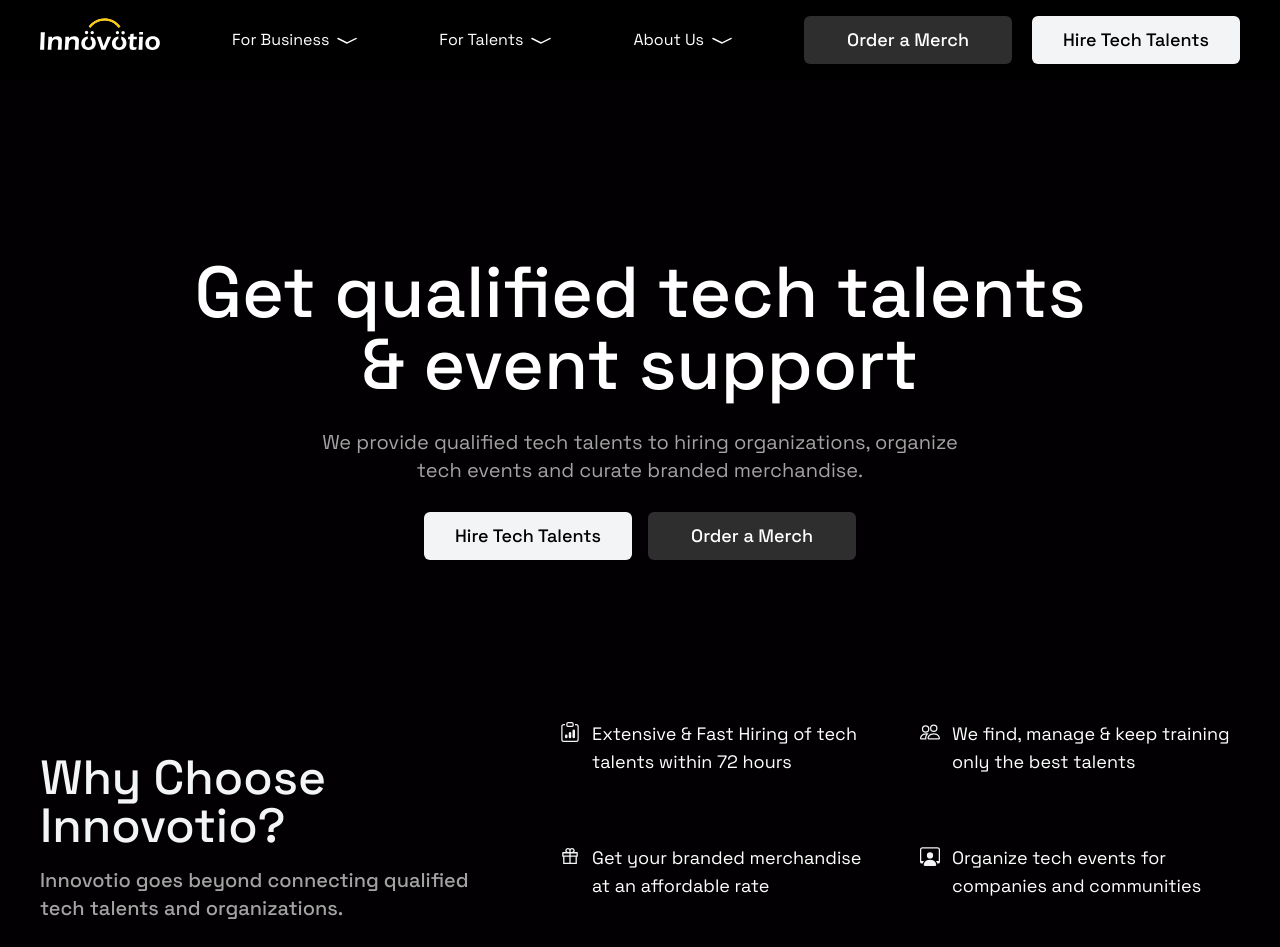
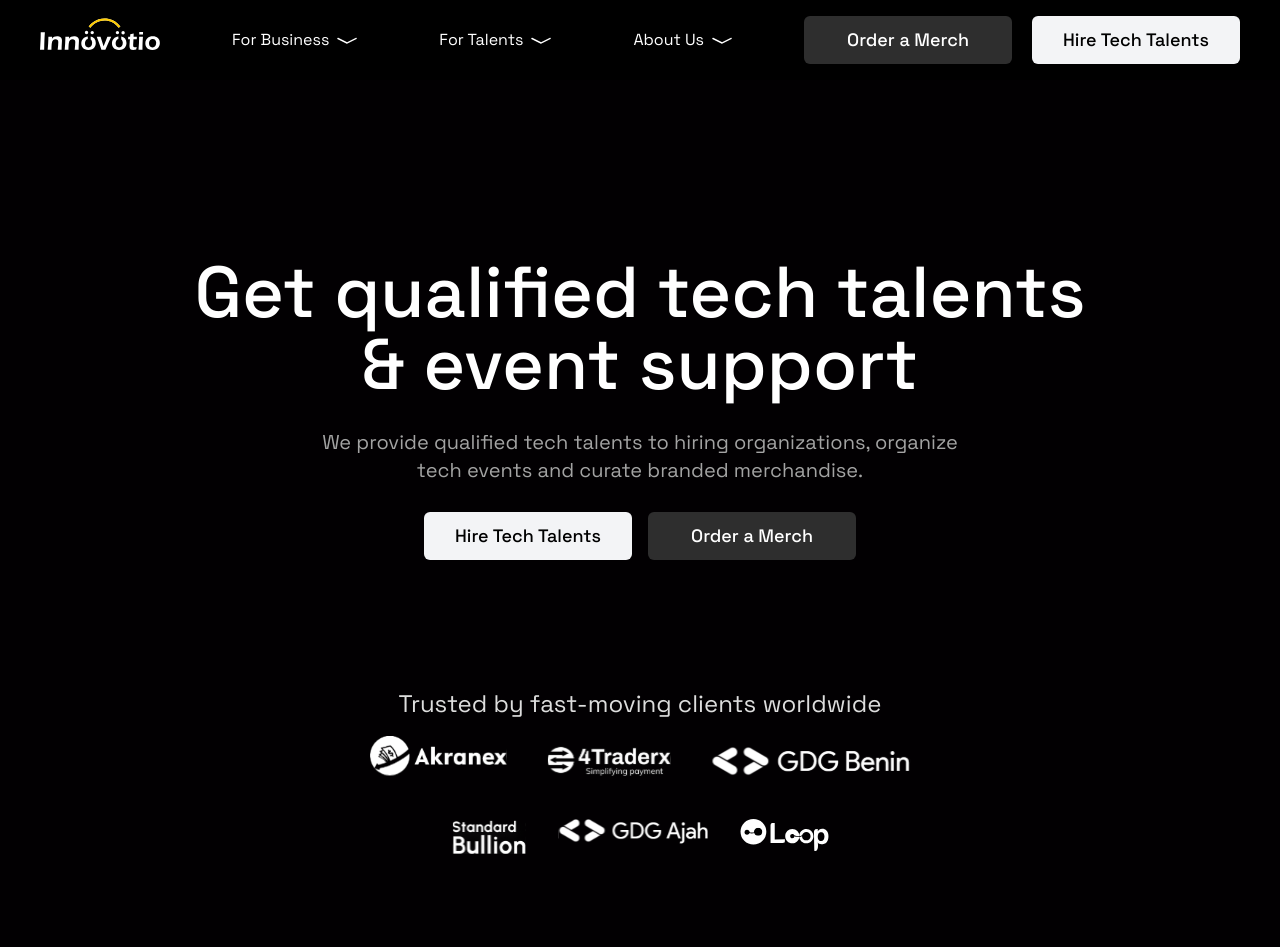
Before and after one commit to Innovotio/Innovotio-Website, a Next.js app: page / in a window 1280 px wide. Shown: the top 947 px of the page. Built offline with nearby package versions, Linux system fonts and the light colour scheme.

Commit message:
fix: All layout corrections made

```diff
--- a/src/components/Header/Header.js
+++ b/src/components/Header/Header.js
@@ -36,14 +36,14 @@
             </div>
           </div>
 
-          {/* <div className="lg:pt-28 flex-col lg:flex hidden justify-center items-center">
+          <div className="lg:pt-28 flex-col lg:flex hidden justify-center items-center">
             <div className="flex justify-center text-center items-center flex-col ">
               <p className="lg:font-normal font-light lg:text-2xl text-xl lg:leading-10 py-3 text-Darkgray ">
                 Trusted by fast-moving clients worldwide
               </p>
               <Brand />
             </div>
-          </div> */}
+          </div>
         </div>
       </div>
     </>
```
